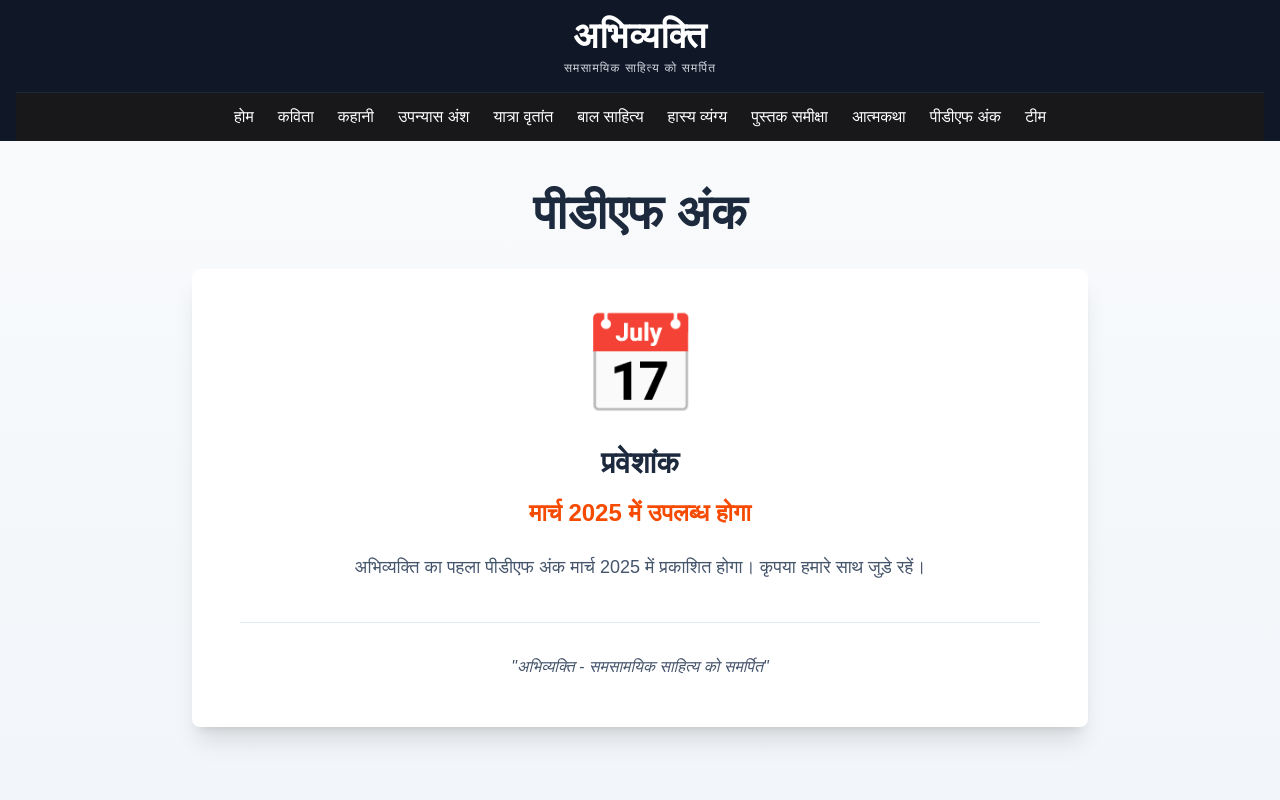
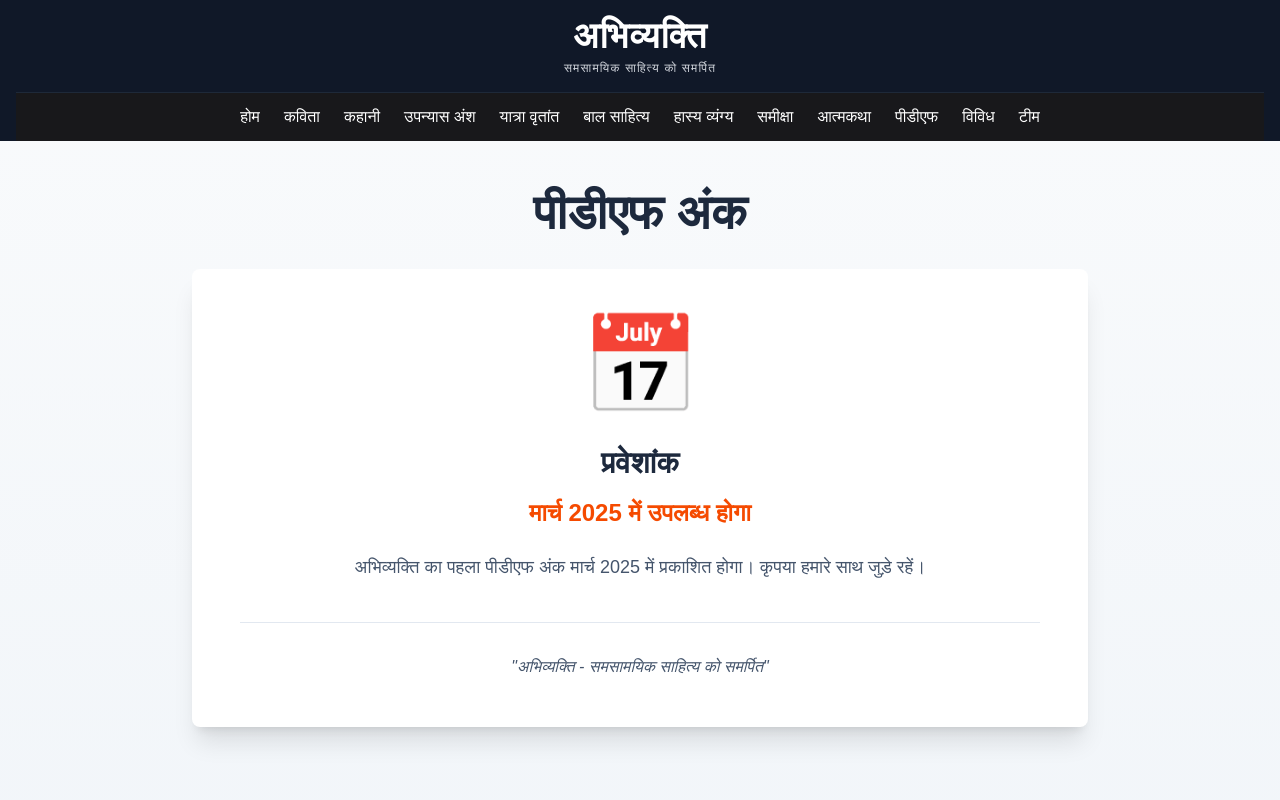
Before and after one commit to kp1153/abhivyakti, a Next.js app: page /pdf in a window 1280 px wide. Shown: the top 800 px of the page. Built offline with nearby package versions, Linux system fonts and the light colour scheme.

Commit message:
force deploy

```diff
--- a/app/[category]/page.js
+++ b/app/[category]/page.js
@@ -14,9 +14,10 @@ const displayNames = {
   "yatra-vritant": "यात्रा वृतांत",
   "bal-sahitya": "बाल साहित्य",
   "hasya-vyangya": "हास्य व्यंग्य",
-  "pustak-samiksha": "पुस्तक समीक्षा",
+  samiksha: "समीक्षा",
   aatmakatha: "आत्मकथा",
-  pdf: "पीडीएफ अंक",
+  pdf: "पीडीएफ",
+  vividh: "विविध",
   team: "टीम",
 };
   return displayNames[route] || route;
--- a/app/team/page.js
+++ b/app/team/page.js
@@ -89,7 +89,6 @@ export default function Team() {
           </div>
 
 
-
           <div className="bg-white rounded-lg shadow-lg p-6 border-l-4 border-orange-500">
             <h3 className="text-2xl font-bold text-slate-800 mb-4">
               वेबसाइट डेवलपमेंट एवं रखरखाव
--- a/components/HomeContent.js
+++ b/components/HomeContent.js
@@ -13,9 +13,10 @@ const formatCategory = (c) => {
     "yatra-vritant": "यात्रा वृतांत",
     "bal-sahitya": "बाल साहित्य",
     "hasya-vyangya": "हास्य व्यंग्य",
-    "pustak-samiksha": "पुस्तक समीक्षा",
+    samiksha: "समीक्षा",
     aatmakatha: "आत्मकथा",
-    pdf: "पीडीएफ अंक",
+    pdf: "पीडीएफ",
+    vividh: "विविध",
     team: "टीम",
   };
   return map[c] || c;
@@ -56,6 +57,10 @@ export default function HomeContent({ posts = [] }) {
   const kahaniPosts = posts.filter(p => p.category?.slug?.current === "kahani").slice(0, 4);
   const upanyasAnshPosts = posts.filter(p => p.category?.slug?.current === "upanyas-ansh").slice(0, 4);
   const yatraVritantPosts = posts.filter(p => p.category?.slug?.current === "yatra-vritant").slice(0, 4);
+  const balSahityaPosts = posts.filter(p => p.category?.slug?.current === "bal-sahitya").slice(0, 4);
+  const hasyaVyangyaPosts = posts.filter(p => p.category?.slug?.current === "hasya-vyangya").slice(0, 4);
+  const samikshaPosts = posts.filter(p => p.category?.slug?.current === "samiksha").slice(0, 4);
+  const aatmakathaPosts = posts.filter(p => p.category?.slug?.current === "aatmakatha").slice(0, 4);
   const sidebarTextOnly = posts.slice(5, 13);
   const sidebarWithImage = posts.slice(13, 18);
 
@@ -246,6 +251,106 @@ export default function HomeContent({ posts = [] }) {
                 </div>
               </section>
             )}
+
+            {balSahityaPosts.length > 0 && (
+              <section>
+                <h3 style={{backgroundColor: 'rgb(255, 23, 76)'}} className="text-white text-sm font-bold px-4 py-2 inline-block mb-4">
+                  बाल साहित्य
+                </h3>
+                <div className="grid grid-cols-2 gap-4">
+                  {balSahityaPosts.map((post) => (
+                    <Link key={post._id} href={`/${post.category?.slug?.current}/${post.slug.current}`} className="bg-white group">
+                      <div className="relative aspect-[16/10] overflow-hidden">
+                        {post.mainImage ? (
+                          <Image src={post.mainImage} alt={post.title} fill className="object-cover group-hover:scale-105 duration-500" />
+                        ) : (
+                          <div className="w-full h-full bg-gray-200" />
+                        )}
+                      </div>
+                      <div className="p-4">
+                        <h4 className="font-bold text-base leading-snug group-hover:text-[rgb(255,23,76)] mb-2">{post.title}</h4>
+                        <p className="text-xs text-gray-500">{formatDate(post.publishedAt)}</p>
+                      </div>
+                    </Link>
+                  ))}
+                </div>
+              </section>
+            )}
+
+            {hasyaVyangyaPosts.length > 0 && (
+              <section>
+                <h3 style={{backgroundColor: 'rgb(255, 23, 76)'}} className="text-white text-sm font-bold px-4 py-2 inline-block mb-4">
+                  हास्य व्यंग्य
+                </h3>
+                <div className="grid grid-cols-2 gap-4">
+                  {hasyaVyangyaPosts.map((post) => (
+                    <Link key={post._id} href={`/${post.category?.slug?.current}/${post.slug.current}`} className="bg-white group">
+                      <div className="relative aspect-[16/10] overflow-hidden">
+                        {post.mainImage ? (
+                          <Image src={post.mainImage} alt={post.title} fill className="object-cover group-hover:scale-105 duration-500" />
+                        ) : (
+                          <div className="w-full h-full bg-gray-200" />
+                        )}
+                      </div>
+                      <div className="p-4">
+                        <h4 className="font-bold text-base leading-snug group-hover:text-[rgb(255,23,76)] mb-2">{post.title}</h4>
+                        <p className="text-xs text-gray-500">{formatDate(post.publishedAt)}</p>
+                      </div>
+                    </Link>
+                  ))}
+                </div>
+              </section>
+            )}
+
+            {samikshaPosts.length > 0 && (
+              <section>
+                <h3 style={{backgroundColor: 'rgb(255, 23, 76)'}} className="text-white text-sm font-bold px-4 py-2 inline-block mb-4">
+                  समीक्षा
+                </h3>
+                <div className="grid grid-cols-2 gap-4">
+                  {samikshaPosts.map((post) => (
+                    <Link key={post._id} href={`/${post.category?.slug?.current}/${post.slug.current}`} className="bg-white group">
+                      <div className="relative aspect-[16/10] overflow-hidden">
+                        {post.mainImage ? (
+                          <Image src={post.mainImage} alt={post.title} fill className="object-cover group-hover:scale-105 duration-500" />
+                        ) : (
+                          <div className="w-full h-full bg-gray-200" />
+                        )}
+                      </div>
+                      <div className="p-4">
+                        <h4 className="font-bold text-base leading-snug group-hover:text-[rgb(255,23,76)] mb-2">{post.title}</h4>
+                        <p className="text-xs text-gray-500">{formatDate(post.publishedAt)}</p>
+                      </div>
+                    </Link>
+                  ))}
+                </div>
+              </section>
+            )}
+
+            {aatmakathaPosts.length > 0 && (
+              <section>
+                <h3 style={{backgroundColor: 'rgb(255, 23, 76)'}} className="text-white text-sm font-bold px-4 py-2 inline-block mb-4">
+                  आत्मकथा
+                </h3>
+                <div className="grid grid-cols-2 gap-4">
+                  {aatmakathaPosts.map((post) => (
+                    <Link key={post._id} href={`/${post.category?.slug?.current}/${post.slug.current}`} className="bg-white group">
+                      <div className="relative aspect-[16/10] overflow-hidden">
+                        {post.mainImage ? (
+                          <Image src={post.mainImage} alt={post.title} fill className="object-cover group-hover:scale-105 duration-500" />
+                        ) : (
+                          <div className="w-full h-full bg-gray-200" />
+                        )}
+                      </div>
+                      <div className="p-4">
+                        <h4 className="font-bold text-base leading-snug group-hover:text-[rgb(255,23,76)] mb-2">{post.title}</h4>
+                        <p className="text-xs text-gray-500">{formatDate(post.publishedAt)}</p>
+                      </div>
+                    </Link>
+                  ))}
+                </div>
+              </section>
+            )}
           </div>
 
           <div className="lg:col-span-4 space-y-6">
--- a/components/Navbar.js
+++ b/components/Navbar.js
@@ -15,9 +15,10 @@ export default function Navbar() {
     { href: "/yatra-vritant", label: "यात्रा वृतांत" },
     { href: "/bal-sahitya", label: "बाल साहित्य" },
     { href: "/hasya-vyangya", label: "हास्य व्यंग्य" },
-    { href: "/pustak-samiksha", label: "पुस्तक समीक्षा" },
+    { href: "/samiksha", label: "समीक्षा" },
     { href: "/aatmakatha", label: "आत्मकथा" },
-    { href: "/pdf", label: "पीडीएफ अंक" },
+    { href: "/pdf", label: "पीडीएफ" },
+    { href: "/vividh", label: "विविध" },
     { href: "/team", label: "टीम" },
   ];
 
--- a/sanity/schemaTypes/index.js
+++ b/sanity/schemaTypes/index.js
@@ -205,9 +205,10 @@ export const schema = {
   { title: "यात्रा वृतांत", value: "यात्रा वृतांत" },
   { title: "बाल साहित्य", value: "बाल साहित्य" },
   { title: "हास्य व्यंग्य", value: "हास्य व्यंग्य" },
-              { title: "पुस्तक समीक्षा", value: "पुस्तक समीक्षा" },
+  { title: "समीक्षा", value: "समीक्षा" },
   { title: "आत्मकथा", value: "आत्मकथा" },
-              { title: "पीडीएफ अंक", value: "पीडीएफ अंक" },
+  { title: "पीडीएफ", value: "पीडीएफ" },
+  { title: "विविध", value: "विविध" },
 ],
           },
           validation: (Rule) =>
@@ -228,9 +229,11 @@ export const schema = {
   "यात्रा वृतांत": "yatra-vritant",
   "बाल साहित्य": "bal-sahitya",
   "हास्य व्यंग्य": "hasya-vyangya",
-                "पुस्तक समीक्षा": "pustak-samiksha",
+  "समीक्षा": "samiksha",
   "आत्मकथा": "aatmakatha",
-                "पीडीएफ अंक": "pdf",
+  "पीडीएफ": "pdf",
+  "विविध": "vividh",
+  "टीम": "team",
 };
               return slugMap[input] || hindiToRoman(input);
             },
```
Lines whose indentation alone changed are shown as unchanged.
